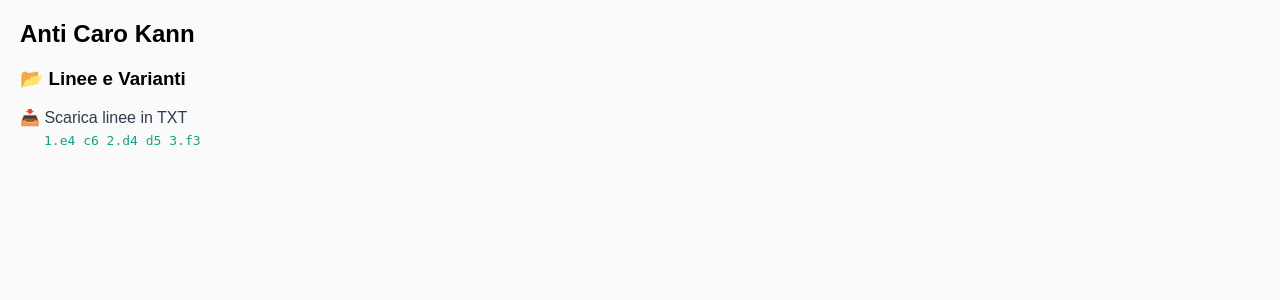
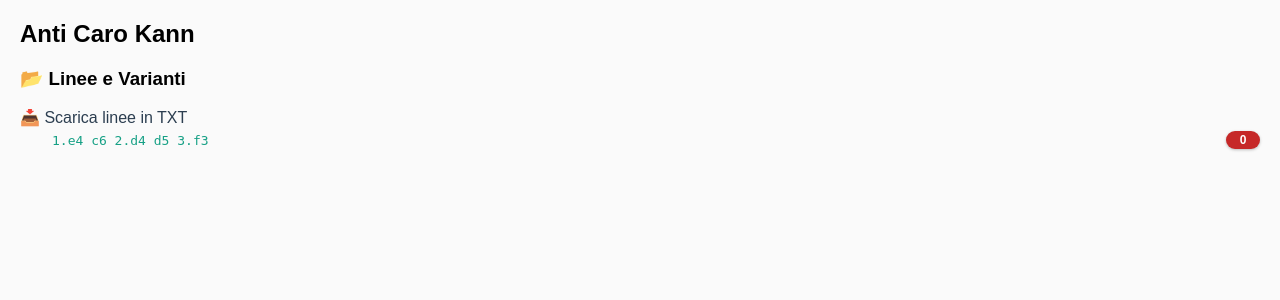
Before and after one commit to alfredoFaro98/ChessRepertoire, a Django app: page /opening/2/ in a window 1280 px wide. Shown: the part 83-383 px from the top of the page. Run offline with Django 5.2, Linux system fonts and the light colour scheme; data comes from the database, SQL or seed files in the repository.

Commit message:
aggiunto il badge per il numero di volte di completamento

```diff
--- a/repertoire/templates/repertoire/_line_node.html
+++ b/repertoire/templates/repertoire/_line_node.html
@@ -1,4 +1,4 @@
-<li class="line-node">
+<li class="line-node" style="display:flex;align-items:center;gap:8px;">
   {% with children=line.varianti.all %}
     {% if children.count %}
       <span class="toggle collapsed">▶</span>
@@ -6,10 +6,23 @@
       <span class="toggle empty"></span>
     {% endif %}
 
-    <!-- link alla linea -->
-    <a href="{% url 'line_detail' line.root.id line.numero %}">
+    <!-- 🔹 Link alla linea -->
+    <a href="{% url 'line_detail' line.root.id line.numero %}" style="flex:1;">
       <span class="mosse">{{ line.pgn }}</span>
     </a>
+
+    <!-- 🔹 Badge colorato con logica -->
+    {% with line.completamenti as c %}
+      <span class="badge-count
+        {% if c == 0 %}low
+        {% elif c < 7 %}medium
+        {% elif c < 15 %}high
+        {% else %}top
+        {% endif %}"
+        title="Completata {{ c }} volte">
+        {{ c }}
+      </span>
+    {% endwith %}
 
     {% if children.count %}
       <ul class="nested">
--- a/repertoire/templates/repertoire/opening_detail.html
+++ b/repertoire/templates/repertoire/opening_detail.html
@@ -46,6 +46,27 @@
   font-family: monospace;
   color: #16a085;
 }
+
+.badge-count {
+  display: inline-block;
+  min-width: 22px;
+  text-align: center;
+  border-radius: 10px;
+  font-size: 12px;
+  font-weight: bold;
+  color: #fff;
+  padding: 2px 6px;
+  box-shadow: 0 1px 3px rgba(0,0,0,0.25);
+  transition: background 0.3s ease, transform 0.2s ease;
+}
+.badge-count.low    { background: #c62828; } /* rosso */
+.badge-count.medium { background: #f9a825; } /* giallo */
+.badge-count.high   { background: #43a047; } /* verde */
+.badge-count.top    { background: #7b1fa2; } /* viola */
+.badge-count:hover  { transform: scale(1.15); }
+
+
+
 </style>
 
 <h2>{{ opening.nome }}</h2>
```
